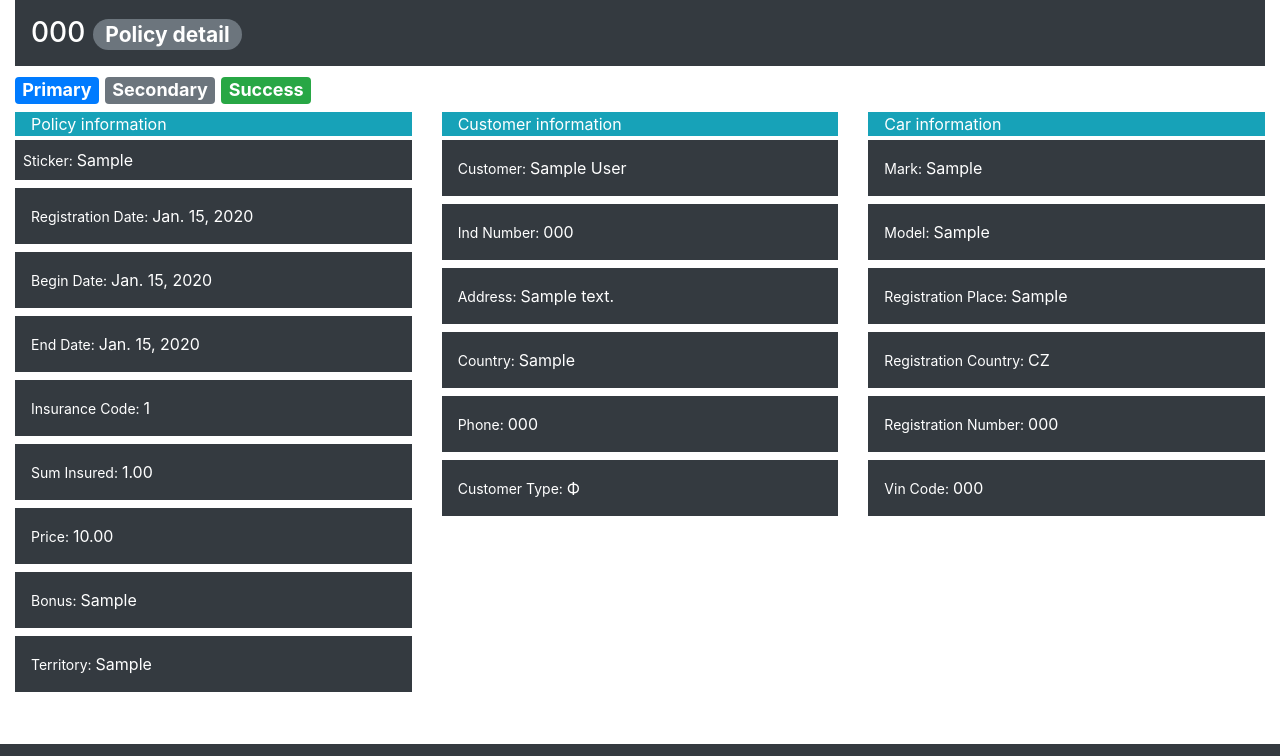
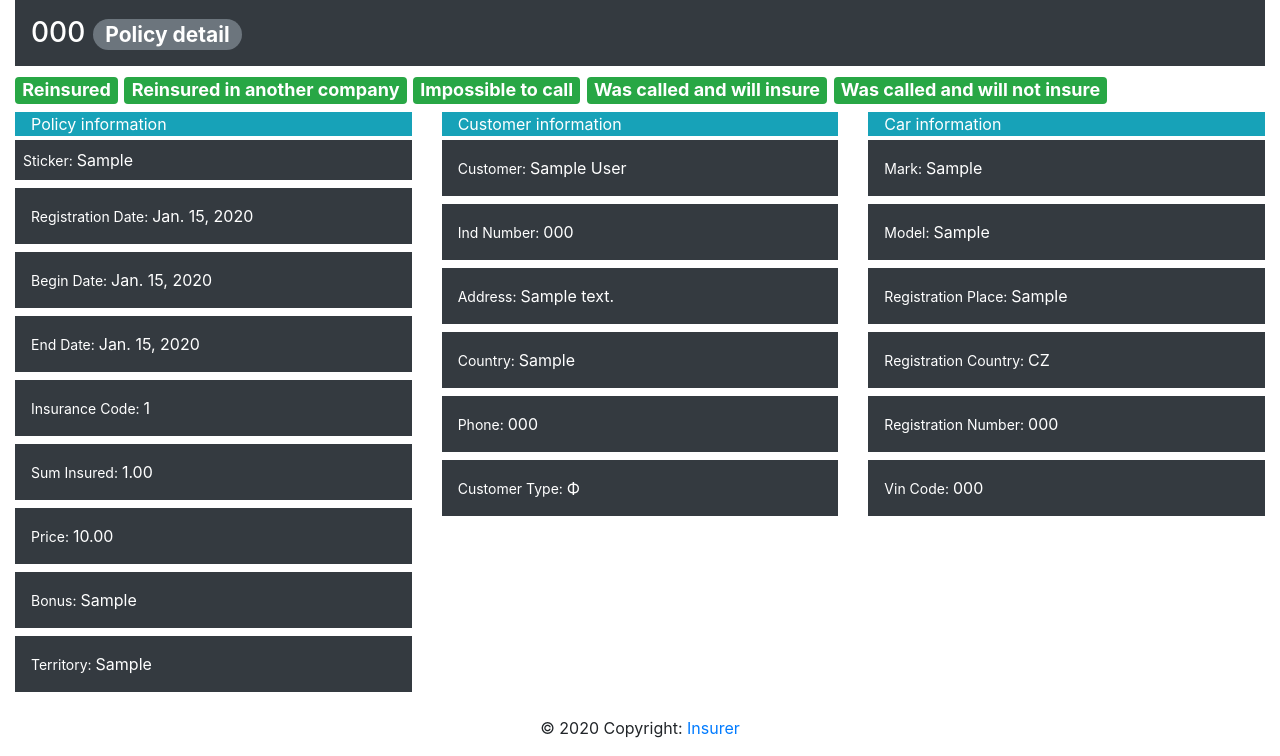
Before and after one commit to mosiahr/insurer, a Django app: page /customer-service/policies/1/ in a window 1280 px wide. Shown: the part 56-812 px from the top of the page. Run offline with Django 3.2, Linux system fonts and the light colour scheme; tables that the repository leaves empty hold one stand-in row (values such as "Sample post"); some libraries are stand-ins or nearby versions.

Commit message:
Added new fields to InsurancePolicy model for display results after the call to the customer

```diff
--- a/customer_service/models.py
+++ b/customer_service/models.py
@@ -98,6 +98,17 @@ class InsurancePolicy(MainAbstractModel):
 
     territory = models.TextField()
 
+    is_reinsured = models.BooleanField(
+        default=False, verbose_name=_('Reinsured'))
+    is_reinsured_another_company = models.BooleanField(
+        default=False, verbose_name=_('Reinsured in another company'))
+    is_impossible_to_call = models.BooleanField(
+        default=False, verbose_name=_('Impossible to call'))
+    is_called_will_insure = models.BooleanField(
+        default=False, verbose_name=_('Was called and will insure'))
+    is_called_will_not_insure = models.BooleanField(
+        default=False, verbose_name=_('Was called and will not insure'))
+
     class Meta:
         verbose_name = _('Insurance Policy')
         verbose_name_plural = _('Insurance Polices')
--- a/customer_service/templates/customer_service/policy_detail.html
+++ b/customer_service/templates/customer_service/policy_detail.html
@@ -1,15 +1,24 @@
 {% extends 'base.html' %}
 {% load bootstrap4 %}
+{% load i18n %}
 {% block title %}{{ policy.number }}{% endblock %}
 
 {% block content %}
     <div class="h3 p-3 mb-2 bg-dark text-white">{{ policy.number }}
         <span class="badge badge-pill badge-secondary">Policy detail</span></div>
 
+    <!-- Result after the call to the customer -->
     <h4>
-        <span class="badge badge-primary">Primary</span>
-        <span class="badge badge-secondary">Secondary</span>
-        <span class="badge badge-success">Success</span>
+        <a href="#" id="is_reinsured"
+           class="badge badge-{% if policy.is_reinsured %}success{% else %}secondary{% endif %}"> {% trans 'Reinsured' %}</a>
+        <a href="#" id="is_reinsured_another_company"
+           class="badge badge-{% if policy.is_reinsured_another_company %}success{% else %}secondary{% endif %}"> {% trans 'Reinsured in another company' %}</a>
+        <a href="#" id="is_impossible_to_call"
+           class="badge badge-{% if policy.is_impossible_to_call %}success{% else %}secondary{% endif %}"> {% trans 'Impossible to call' %}</a>
+        <a href="#" id="is_called_will_insure"
+           class="badge badge-{% if policy.is_called_will_insure %}success{% else %}secondary{% endif %}"> {% trans 'Was called and will insure' %}</a>
+        <a href="#" id="is_called_will_not_insure"
+           class="badge badge-{% if policy.is_called_will_not_insure %}success{% else %}secondary{% endif %}"> {% trans 'Was called and will not insure' %}</a>
     </h4>
 
     <div class="row">
@@ -63,3 +72,22 @@
         </div>
     </div>
 {% endblock %}
+
+{% block javascript %}
+    <script>
+        function changeClass(){
+            if ($(this).hasClass("badge-success") === true){
+                $(this).removeClass("badge-success").addClass("badge-secondary");
+            }else {
+                $(this).removeClass("badge-secondary").addClass("badge-success");
+            }
+        }
+
+        $("#is_reinsured").on("click", changeClass);
+        $("#is_reinsured_another_company").on("click", changeClass);
+        $("#is_impossible_to_call").on("click", changeClass);
+        $("#is_called_will_insure").on("click", changeClass);
+        $("#is_called_will_not_insure").on("click", changeClass);
+
+    </script>
+{% endblock %}
--- a/templates/base.html
+++ b/templates/base.html
@@ -16,7 +16,8 @@
     </button>
     <div class="collapse navbar-collapse" id="navbarNavAltMarkup">
         <div class="navbar-nav">
-            <a class="nav-item nav-link active" href="{% url 'customer_service:policies' %}">Policies<span class="sr-only">(current)</span></a>
+            <a class="nav-item nav-link active" href="{% url 'customer_service:policies' %}">Policies<span
+                    class="sr-only">(current)</span></a>
             <a class="nav-item nav-link" href="#">Features</a>
             <a class="nav-item nav-link" href="#">Pricing</a>
             <a class="nav-item nav-link disabled" href="#" tabindex="-1"
@@ -25,11 +26,25 @@
     </div>
 </nav>
 
-<!-- CONTENT -->
+<!-- Content -->
 <div class="container-fluid">
     {% block content %}{% endblock %}
 </div>
 
+<!-- Footer -->
+<footer class="page-footer font-small blue">
+
+    <!-- Copyright -->
+    <div class="footer-copyright text-center py-3">© 2020 Copyright:
+        <a href="#"> Insurer</a>
+    </div>
+    <!-- Copyright -->
+
+</footer>
+<!-- Footer -->
+
+
+{% block javascript %}{% endblock %}
 
 </body>
 </html>
```
Also changed, not shown: customer_service/tables.py (+6 -2 lines), customer_service/migrations/0002_auto_20201214_0046.py (added).
